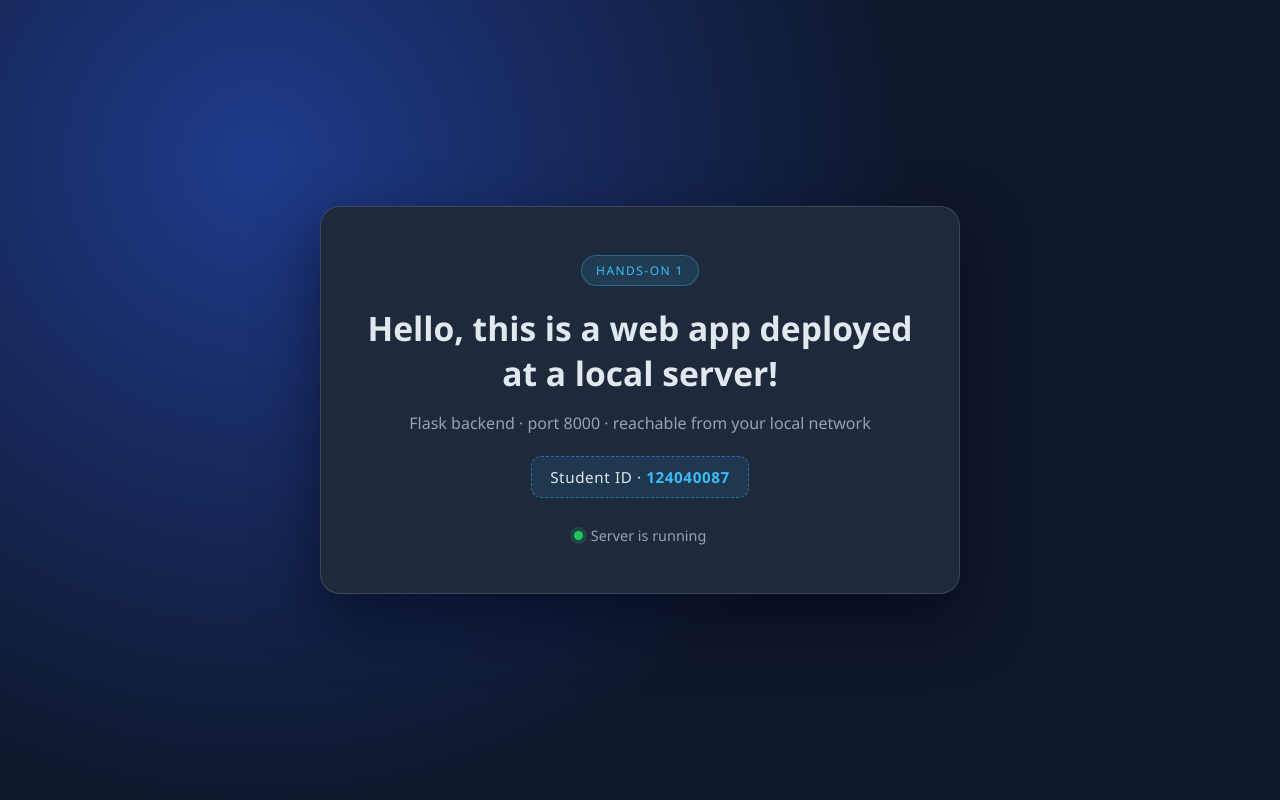
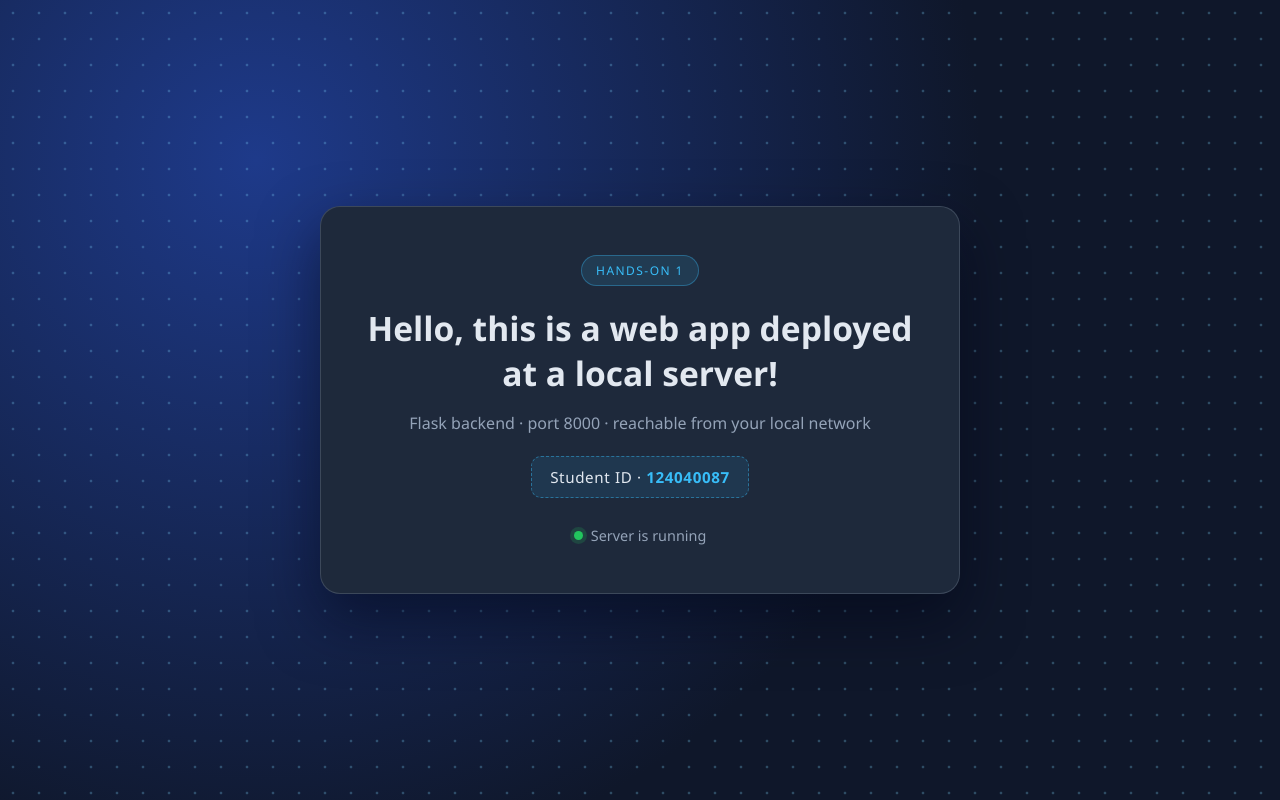
Before and after one commit to gabrielwitono/Group-5, a Flask app: page /hands-on-1 in a window 1280 px wide. Run offline with Flask 3, Linux system fonts and the light colour scheme; parts of the project's set-up code (start-up, migrations or seed data) failed here and were passed over.

Commit message:
Add dotted background

```diff
--- a/templates/hands-on-1.html
+++ b/templates/hands-on-1.html
@@ -23,8 +23,14 @@
       place-items: center;
       padding: 24px;
       font-family: "Segoe UI", system-ui, -apple-system, sans-serif;
-      background: radial-gradient(circle at 20% 20%, #1e3a8a 0%, var(--bg) 55%);
       color: var(--text);
+      background-color: var(--bg);
+      background-image:
+        radial-gradient(rgba(125, 211, 252, 0.28) 1.5px, transparent 1.6px),
+        radial-gradient(circle at 20% 20%, #1e3a8a 0%, var(--bg) 60%);
+      background-size: 26px 26px, 100% 100%;
+      background-position: 0 0, center;
+      background-attachment: fixed;
     }
 
     .card {
```
